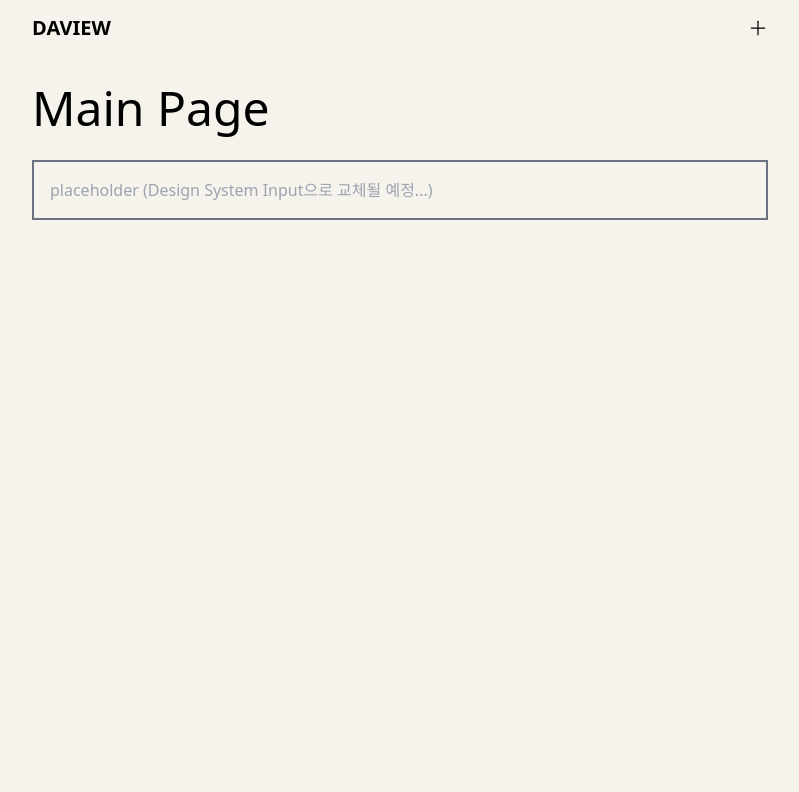
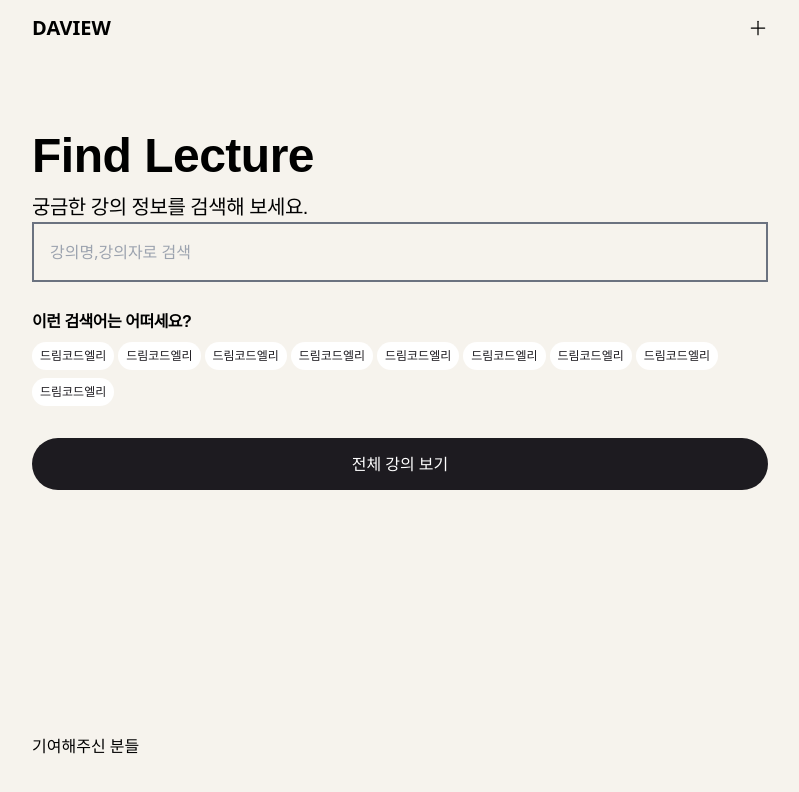
Before and after one commit to meetup-fe-next/daview-ui, a Next.js app: page / in a window 1280 px wide. Shown: the top 792 px of the page, without its empty margins (240-1039 px from the left). Built offline with nearby package versions, Linux system fonts and the light colour scheme; no server answers.

Commit message:
feat: 메인 페이지 레이아웃 (#31)

```diff
--- a/app/page.tsx
+++ b/app/page.tsx
@@ -1,20 +1,15 @@
+import Header from '@/components/Header';
 import PageLayout from '@/components/PageLayout';
-import Header from '@/components/Header';
-import Input from '@/components/Input';
-import Test from '@/ui/Test';
+import MainContainer from '@/ui/mainPage/MainContainer';
 
-export default async function Page() {
+export default function Page() {
   return (
     <>
       <PageLayout.TopFixed>
         <Header />
       </PageLayout.TopFixed>
-      <PageLayout.Contents className="flex flex-col">
-        <h1 className="my-4 text-3xl">Main Page</h1>
-
-        <div className="flex flex-1 flex-col items-center">
-          <Input readOnly />
-        </div>
+      <PageLayout.Contents>
+        <MainContainer />
       </PageLayout.Contents>
     </>
   );
--- a/components/Input/index.tsx
+++ b/components/Input/index.tsx
@@ -68,8 +68,8 @@ const Input = ({
         ref={ref}
         className={cn(
           'box-border border-b-2 border-secondary-900 bg-transparent text-[20px] outline-none focus:border-b-primary-500',
-          'placeholder:text-secondary-600',
-          'w-full py-[8px]',
+          'placeholder:text-grey-500',
+          'w-full py-[15px]',
           'disabled:opacity-[.32]',
           { 'pl-[42px] pr-[15px]': isDefaultType || isActiveType },
           { 'pr-[76px]': isValueType },
--- /dev/null
+++ b/ui/mainPage/GithubProfile.tsx
@@ -0,0 +1,5 @@
+const GithubProfile = () => {
+  return <section className="absolute bottom-0 mb-[42px]">기여해주신 분들</section>;
+};
+
+export default GithubProfile;
--- /dev/null
+++ b/ui/mainPage/MainContainer.tsx
@@ -0,0 +1,30 @@
+'use client';
+
+import cn from 'classnames';
+import PageLayout from '@/components/PageLayout';
+import Header from '@/components/Header';
+import Subtitle from '@/components/Typography/Subtitle';
+import Input from '@/components/Input';
+import Headline from '@/components/Typography/Headline';
+import Button from '@/components/Button';
+import SearchSuggestion from '@/ui/mainPage/SearchSuggestion';
+import GithubProfile from '@/ui/mainPage/GithubProfile';
+
+const MainContainer = () => {
+  return (
+    <>
+      <section className={cn('mt-16')}>
+        <Headline type="h1">Find Lecture</Headline>
+        <Subtitle type="sub1">궁금한 강의 정보를 검색해 보세요.</Subtitle>
+        <Input readOnly placeholder="강의명,강의자로 검색" />
+      </section>
+      <SearchSuggestion />
+      <Button size="lg" className={cn('mt-8 w-full')}>
+        전체 강의 보기
+      </Button>
+      <GithubProfile />
+    </>
+  );
+};
+
+export default MainContainer;
--- /dev/null
+++ b/ui/mainPage/SearchSuggestion.tsx
@@ -0,0 +1,43 @@
+'use client';
+
+import Button from '@/components/Button';
+import Headline from '@/components/Typography/Headline';
+
+const SearchSuggestion = () => {
+  return (
+    <section className={'mt-7'}>
+      <Headline type="h5">이런 검색어는 어떠세요?</Headline>
+      <div className="mt-2 flex flex-wrap items-center gap-x-1 gap-y-2">
+        <Button color="white" size="sm">
+          드림코드엘리
+        </Button>
+        <Button color="white" size="sm">
+          드림코드엘리
+        </Button>
+        <Button color="white" size="sm">
+          드림코드엘리
+        </Button>
+        <Button color="white" size="sm">
+          드림코드엘리
+        </Button>
+        <Button color="white" size="sm">
+          드림코드엘리
+        </Button>
+        <Button color="white" size="sm">
+          드림코드엘리
+        </Button>
+        <Button color="white" size="sm">
+          드림코드엘리
+        </Button>
+        <Button color="white" size="sm">
+          드림코드엘리
+        </Button>
+        <Button color="white" size="sm">
+          드림코드엘리
+        </Button>
+      </div>
+    </section>
+  );
+};
+
+export default SearchSuggestion;
```
